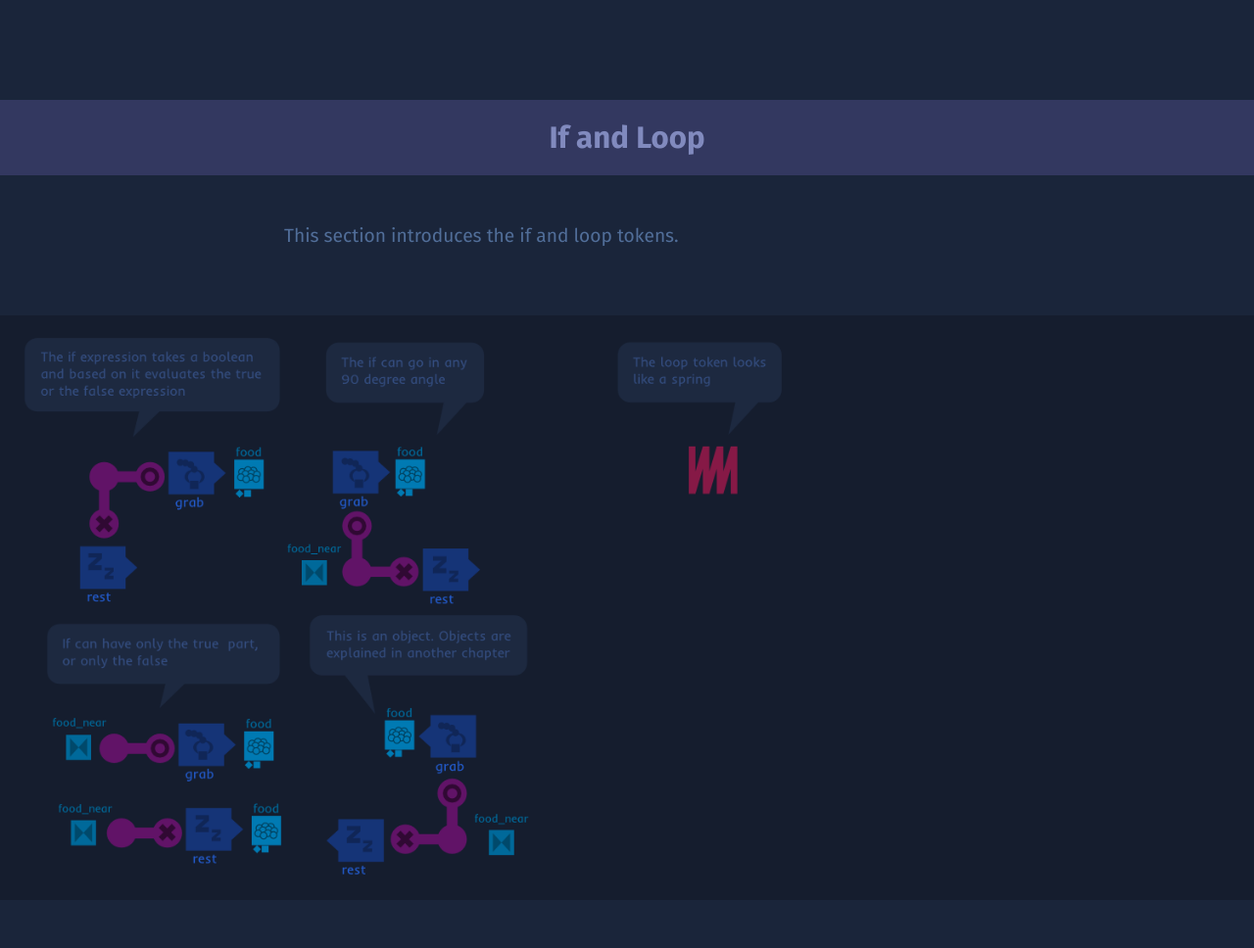
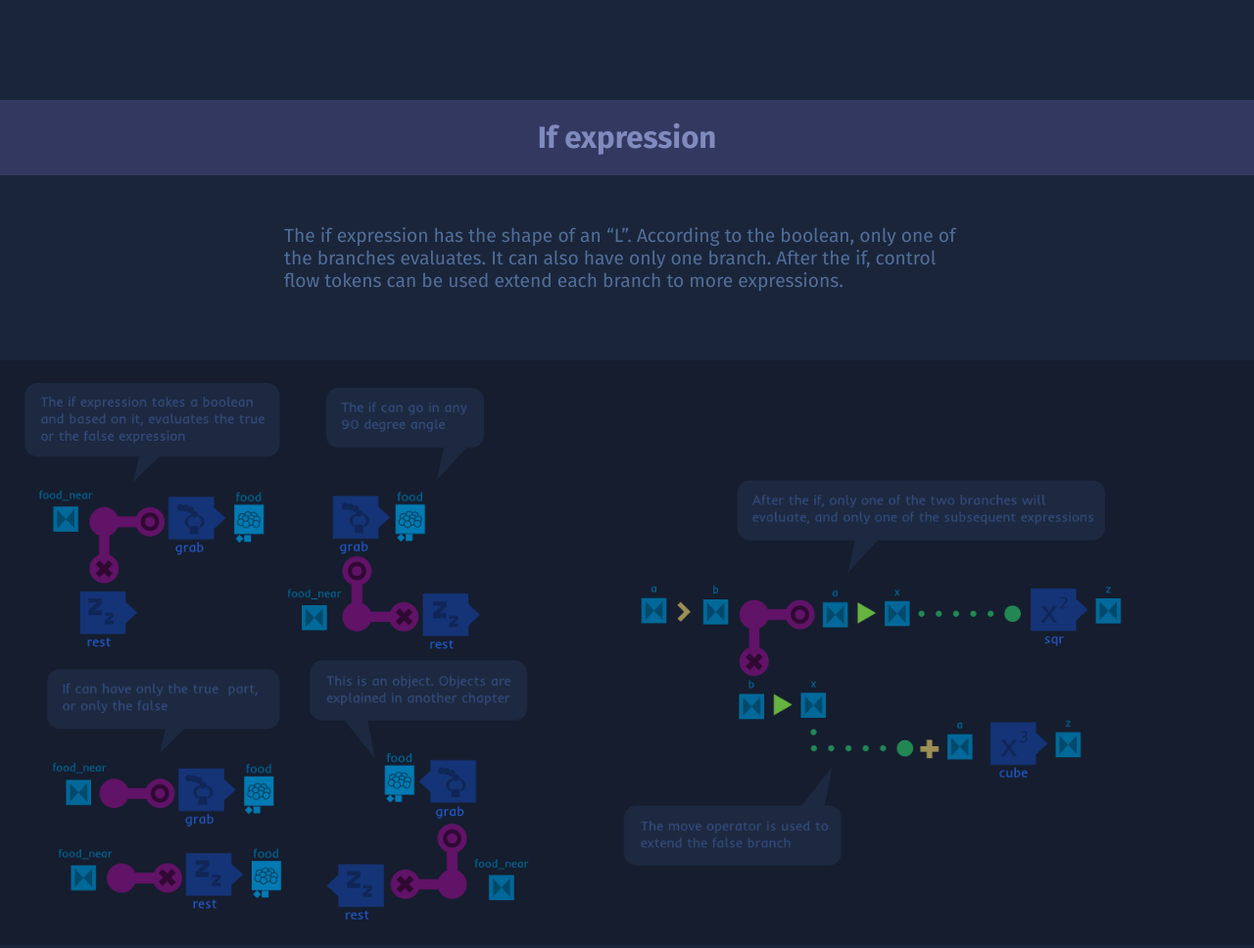
Before and after one commit to xzzulz/xoL, a plain HTML site: page index.html in a window 1280 px wide. Shown: the part 6180-7148 px from the top of the page at 98% size. Drawn offline with Linux system fonts and the light colour scheme.

Commit message:
Chapter 6 if expression

```diff
--- a/index.html
+++ b/index.html
@@ -108,15 +108,15 @@
 
 
   <div class="secondline">
-    <h3>If and Loop</h3>
+    <h3>If expression</h3>
   </div>
 
   <div class="text">
-    <p>This section introduces the if and loop tokens.</p>
+    <p>The if expression has the shape of an “L”. According to the boolean, only one of the branches evaluates. It can also have only one branch. After the if, control flow tokens can be used extend each branch to more expressions.</p>
   </div>
 
   <div class="spec_block">
-    <img src="specs/6_ifloop.png"></img>
+    <img src="specs/6_if.png"></img>
   </div>
 
 
```
Also changed, not shown: specs/6_if.png (added), specs/6_if.svg, specs/6_ifloop.png (deleted).
